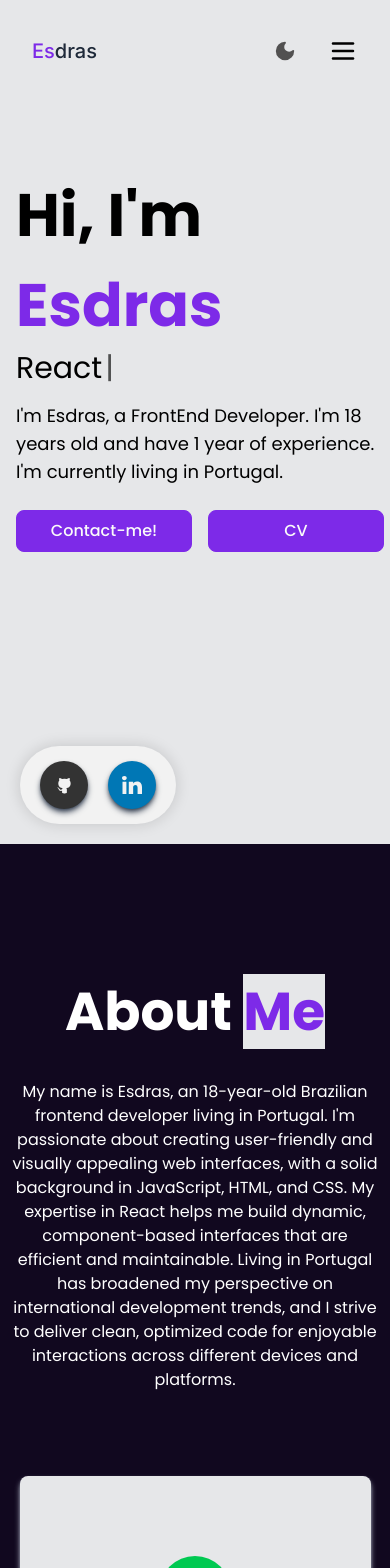
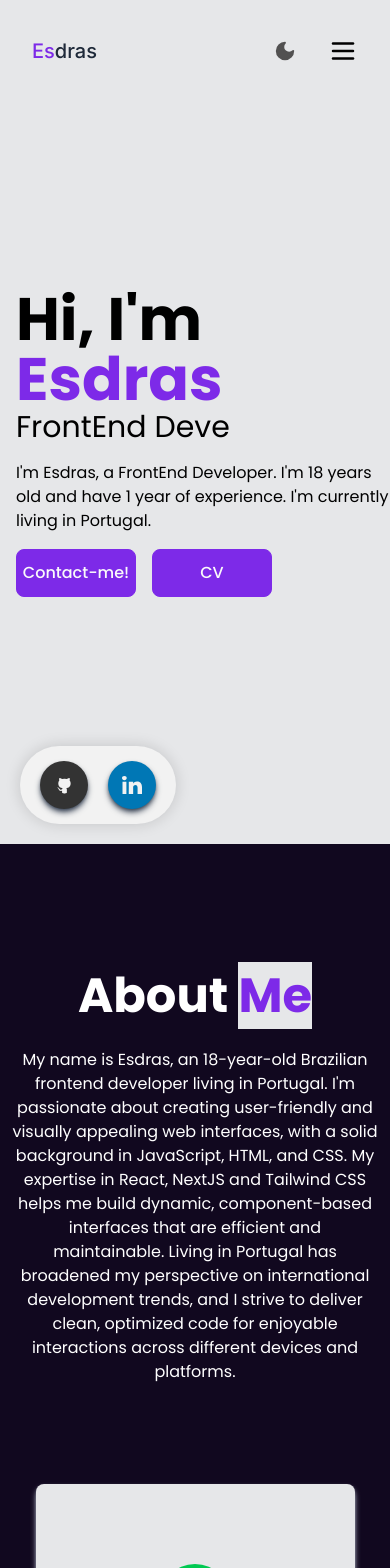
Before and after one commit to esdrassantos06/portfolio, a React (Vite) app: page / in a window 390 px wide. Shown: the top 1568 px of the page. Built offline with nearby package versions, Linux system fonts and the light colour scheme.

Commit message:
responsive layout responsive

```diff
--- a/index.html
+++ b/index.html
@@ -1,5 +1,5 @@
 <!doctype html>
-<html lang="en">
+<html lang="en" class="overflow-x-hidden">
 
 <head>
   <meta charset="UTF-8" />
@@ -13,7 +13,7 @@
   <title>Esdras's Portfolio</title>
 </head>
 
-<body class="bg-mist-gray transition duration-150 dark:bg-custom-black w-full min-h-screen">
+<body class="bg-mist-gray overflow-x-hidden transition duration-150 dark:bg-custom-black w-full min-h-screen">
   <div id="root"></div>
   <script type="module" src="/src/main.jsx"></script>
 </body>
--- a/src/components/Projects.jsx
+++ b/src/components/Projects.jsx
@@ -1,4 +1,4 @@
-import React, { useState } from 'react';
+import { useState } from 'react';
 import Mockup1Pc from '../assets/mockups/mockup1-mac.png';
 import Mockup1Phone from '../assets/mockups/mockup1-phone.png';
 
@@ -8,31 +8,41 @@ const ProjectGrid = () => {
     const [selectedProject, setSelectedProject] = useState(null);
 
     class Project {
-        constructor(id, title, pcMockup, mobileMockup, description, frameworks, url) {
+        constructor(id, title, pcMockup, mobileMockup, description, frameworks, github, deploy) {
             this.id = id;
             this.title = title;
             this.pcMockup = pcMockup;
             this.mobileMockup = mobileMockup;
             this.description = description;
             this.frameworks = frameworks;
-            this.url = url;
+            this.github = github;
+            this.deploy = deploy;
         }
     }
 
     const projects = [
-        new Project(1, 'Project 1', Mockup1Pc, Mockup1Phone, 'A portfolio project using React and Tailwind CSS.', 'React, Tailwind CSS', 'https://example.com/project1'),
-        new Project(2, 'Project 2', Mockup1Pc, Mockup1Phone, 'An e-commerce site built with Next.js and styled-components.', 'Next.js, styled-components', 'https://example.com/project2'),
-        new Project(3, 'Project 3', Mockup1Pc, Mockup1Phone, 'A custom blog template created with Gatsby and GraphQL.', 'Gatsby, GraphQL', 'https://example.com/project3'),
-        new Project(4, 'Project 4', Mockup1Pc, Mockup1Phone, 'A custom dashboard built with Vue and Tailwind CSS.', 'Vue, Tailwind CSS', 'https://example.com/project4'),
-        new Project(5, 'Project 5', Mockup1Pc, Mockup1Phone, 'A personal finance tracker made with Angular and Firebase.', 'Angular, Firebase', 'https://example.com/project5'),
-        new Project(6, 'Project 6', Mockup1Pc, Mockup1Phone, 'A real-time chat app built with React and Socket.io.', 'React, Socket.io', 'https://example.com/project6'),
-        new Project(7, 'Project 7', Mockup1Pc, Mockup1Phone, 'A task management tool created using Svelte and Tailwind CSS.', 'Svelte, Tailwind CSS', 'https://example.com/project7'),
-        new Project(8, 'Project 8', Mockup1Pc, Mockup1Phone, 'An AI-powered chatbot built with Next.js and OpenAI API.', 'Next.js, OpenAI API', 'https://example.com/project8'),
-        new Project(9, 'Project 9', Mockup1Pc, Mockup1Phone, 'A multi-language blog developed with Astro and Markdown.', 'Astro, Markdown', 'https://example.com/project9')
+        new Project(1, 'Project 1', Mockup1Pc, Mockup1Phone, 'A portfolio project using React and Tailwind CSS.', 'React, Tailwind CSS', 'https://example.com/project1', 'https://deploy.com/project1'),
+
+        new Project(2, 'Project 2', Mockup1Pc, Mockup1Phone, 'An e-commerce site built with Next.js and styled-components.', 'Next.js, styled-components', 'https://example.com/project2', 'https://deploy.com/project2'),
+
+        new Project(3, 'Project 3', Mockup1Pc, Mockup1Phone, 'A custom blog template created with Gatsby and GraphQL.', 'Gatsby, GraphQL', 'https://example.com/project3', 'https://deploy.com/project3'),
+
+        new Project(4, 'Project 4', Mockup1Pc, Mockup1Phone, 'A custom dashboard built with Vue and Tailwind CSS.', 'Vue, Tailwind CSS', 'https://example.com/project4', 'https://deploy.com/project4'),
+
+        new Project(5, 'Project 5', Mockup1Pc, Mockup1Phone, 'A personal finance tracker made with Angular and Firebase.', 'Angular, Firebase', 'https://example.com/project5', 'https://deploy.com/project5'),
+
+        new Project(6, 'Project 6', Mockup1Pc, Mockup1Phone, 'A real-time chat app built with React and Socket.io.', 'React, Socket.io', 'https://example.com/project6', 'https://deploy.com/project6'),
+
+        new Project(7, 'Project 7', Mockup1Pc, Mockup1Phone, 'A task management tool created using Svelte and Tailwind CSS.', 'Svelte, Tailwind CSS', 'https://example.com/project7', 'https://deploy.com/project7'),
+
+        new Project(8, 'Project 8', Mockup1Pc, Mockup1Phone, 'An AI-powered chatbot built with Next.js and OpenAI API.', 'Next.js, OpenAI API', 'https://example.com/project8', 'https://deploy.com/project8'),
+
+        new Project(9, 'Project 9', Mockup1Pc, Mockup1Phone, 'A multi-language blog developed with Astro and Markdown.', 'Astro, Markdown', 'https://example.com/project9', 'https://deploy.com/project9'),
     ];
 
 
-    const visibleProjects = showMore ? projects : projects.slice(0, 6);
+
+    const visibleProjects = showMore ? projects : projects.slice(0, 3);
 
     const handleProjectClick = (project) => {
         setSelectedProject(project);
@@ -75,7 +85,7 @@ const ProjectGrid = () => {
                 ))}
             </div>
 
-            {projects.length > 6 && (
+            {projects.length > 3 && (
                 <button
                     className='mt-6 bg-mypurple text-white inter font-semibold py-3 px-6 rounded-sm hover:bg-purple-800 duration-300 transition'
                     onClick={() => setShowMore(!showMore)}
@@ -93,10 +103,10 @@ const ProjectGrid = () => {
                         <p className='mt-2 text-sm text-gray-600 dark:text-gray-300'>{selectedProject.frameworks}</p>
                         <div className='flex w-full items-center mt-2 justify-around'>
 
-                            <a href='https://github.com/' target='_blank'
+                            <a href={selectedProject.github} target='_blank'
                                 className='mt-4 bg-mypurple cursor-pointer text-white py-2 px-4 rounded-sm hover:bg-purple-800 duration-300 transition'>Github</a>
 
-                            <a href='https://github.com/' target='_blank'
+                            <a href={selectedProject.deploy} target='_blank'
                                 className='mt-4 bg-mypurple cursor-pointer text-white py-2 px-4 rounded-sm hover:bg-purple-800 duration-300 transition'>Deploy</a>
 
                         </div>
--- a/src/components/WritingEffect.jsx
+++ b/src/components/WritingEffect.jsx
@@ -3,10 +3,10 @@ import { Typewriter } from 'react-simple-typewriter';
 
 const WritingEffect = () => {
   return (
-    <div className="typewriter whitespace-nowrap mx-0 my-auto">
+    <div className="typewriter  mx-0 my-auto">
       <h2 className="select-none text-4xl dark:text-white max-sm:text-3xl" translate='no'>
         <Typewriter
-          words={['React Developer']}
+          words={['FrontEnd Developer']}
           loop={true}
           cursor
           cursorStyle='|'
--- a/src/pages/Home.jsx
+++ b/src/pages/Home.jsx
@@ -1,24 +1,21 @@
-import React, { useState, useEffect } from 'react';
+import { useEffect, useState } from 'react';
 import Navbar from '../components/Navbar'
 import WritingEffect from '../components/WritingEffect';
 import myselfImage from '../assets/images/myself.png'
 import { SquareChevronRight, Layers3, BookOpen } from 'lucide-react';
 import ProjectGrid from '../components/Projects'
 import Footer from '../components/Footer'
-import { motion } from 'framer-motion';
 import { Link } from 'react-router-dom';
 import CV from '../assets/cv/esdrasCV.pdf';
 
 const Home = () => {
-    const [isVisible, setIsVisible] = useState(false);
-    const [isBlurred, setIsBlurred] = useState(false);
+    const [showButton, setShowButton] = useState(false); // Back to top button
+
 
     const [designTools, setDesignTools] = useState([]);
-
     const [tools, setTools] = useState([]);
 
     useEffect(() => {
-
         let designToolsName = ["Figma, Sketch"];
 
         const DesignToolsArray = designToolsName[0].split(', ');
@@ -27,44 +24,27 @@ const Home = () => {
 
 
 
-
-
-
-        let devTools = ['VS Code, Tailwind CSS, Bulma, Bootstrap, Github, React, NodeJS, PyCharm, Anaconda'];
+        let devTools = ['VS Code, Github, Anaconda Prompt'];
 
         const toolsArray = devTools[0].split(', ');
 
         setTools(toolsArray);
 
 
-        const handleScroll = () => {
-            const homeSection = document.getElementById('home');
+        const handleScroll = () => {   //Back to top button
+            const section = document.getElementById('home');
+            if (!section) return;
 
-            if (homeSection) {
-                const homeRect = homeSection.getBoundingClientRect();
-                const viewportHeight = window.innerHeight;
+            const sectionTop = section.getBoundingClientRect().top;
+            const sectionHeight = section.clientHeight;
 
-                const scrollPosition = window.scrollY;
-            setIsVisible(scrollPosition > window.innerHeight * 0.5);
 
-                const isBeyondHalfVisible = homeRect.bottom < viewportHeight * 0.5 || homeRect.top > viewportHeight * 0.5;
-                setIsBlurred(isBeyondHalfVisible);
+            setShowButton(sectionTop < -sectionHeight / 2);
         }
-        };
+        window.addEventListener('scroll', handleScroll);
+        return () => window.removeEventListener('scroll', handleScroll);
+    }, []);
 
-        const throttledScroll = () => {
-            let timeoutId;
-            if (!timeoutId) {
-                timeoutId = setTimeout(() => {
-                    handleScroll();
-                    timeoutId = null;
-                }, 200);
-            }
-        };
-
-        window.addEventListener('scroll', throttledScroll);
-        return () => window.removeEventListener('scroll', throttledScroll);
-    }, []);
 
     return (
         <>
@@ -73,28 +53,27 @@ const Home = () => {
             </header>
             <main className='w-full h-full'>
 
-            <motion.section
-                    className={`__main-container max-lg:pt-32 max-sm:pb-96 flex h-dvh bg-mist-gray dark:bg-custom-black flex-row w-full items-center max-lg:flex-wrap ${isBlurred ? 'blur-xs' : 'blur-0'}`}
+                <section
+                    className={`__main-container relative flex min-h-screen bg-mist-gray dark:bg-custom-black flex-row w-full items-center`}
                     id="home"
-                    initial={{ opacity: 1 }}
-                    animate={{ opacity: isBlurred ? 0.8 : 1 }}
-                    transition={{ duration: 0.3 }}
                 >
                     <article
-                        className="mt-0 max-sm:mt-[5vh] flex flex-col justify-start max-md:ml-4 ml-12 items-start w-full poppins-font">
-                        <h1 className="select-none text-[50pt] font-bold poppins-font dark:text-white max-md:text-[45pt]">Hi, I'm <span
+                        className="flex-1/2 max-sm:mt-[5vh] flex flex-col justify-start pl-4 md:pl-12 items-start w-full poppins-font">
+                        <h1 className="select-none md:text-7xl text-6xl font-bold poppins-font dark:text-white">Hi, I&apos;m <span
                             className="text-mypurple" translate="no">Esdras</span></h1>
                         <WritingEffect />
-                        <p className="max-w-96 mb-6 mt-4 dark:text-white poppins-font max-md:text-lg">I'm Esdras, a FrontEnd Developer. I'm 18 years old and
-                            have 1 year of experience. I'm currently living in Portugal.</p>
-                            <div className='__contact-buttons flex'>
-                        <Link to="/contact" className="text-md text-center mr-4 p-2 hover:bg-transparent border border-solid whitespace-nowrap hover:text-mypurple border-mypurple transition-colors duration-300 w-44 text-zinc-50 bg-mypurple rounded-lg poppins-font font-medium" translate='no'>Contact-me!</Link>
-                        <a href={CV} download='Esdras Resume' className="text-md text-center mr-4 p-2 hover:bg-transparent border border-solid whitespace-nowrap hover:text-mypurple border-mypurple transition-colors duration-300 w-44 text-zinc-50 bg-mypurple rounded-lg poppins-font font-medium" translate='no'>CV</a>
+
+                        <p className="max-w-96 py-4 dark:text-white poppins-font text-base md:text-lg">I&apos;m Esdras, a FrontEnd Developer. I&apos;m 18 years old and
+                            have 1 year of experience. I&apos;m currently living in Portugal.</p>
+                        <div className='__contact-buttons gap-4 flex w-full  max-sm:flex-wrap'>
+                            <Link to="/contact" className="text-md text-center h-12 flex items-center justify-center hover:bg-transparent border border-solid whitespace-nowrap hover:text-mypurple active:text-mypurple active:bg-transparent border-mypurple transition-colors duration-300 sm:w-44 w-30  text-zinc-50 bg-mypurple rounded-lg poppins-font font-medium" translate='no'>Contact-me!</Link>
+
+                            <a href={CV} download='Esdras Resume' className="text-md text-center h-12 flex items-center justify-center hover:bg-transparent border border-solid whitespace-nowrap hover:text-mypurple active:text-mypurple active:bg-transparent border-mypurple transition-colors duration-300 sm:w-44 w-30 text-zinc-50 bg-mypurple rounded-lg poppins-font font-medium" translate='no'>CV</a>
                         </div>
                     </article>
                     <aside
-                        className="z-10 mr-24 relative w-2/4 hidden select-none bg-gray-950 rounded-full lg:flex justify-center items-center">
-                        <img className="object-cover rounded-full w-full max-sm:w-3/4" src={myselfImage}
+                        className="z-10 mr-24 flex-1/2 hidden select-none rounded-full lg:flex justify-center items-center">
+                        <img className="object-cover rounded-full w-3/4" src={myselfImage}
                             alt="Profile" />
                     </aside>
                     <div className='__some-buttons z-10'>
@@ -103,6 +82,7 @@ const Home = () => {
                             id="scrollButton">
                             <span className="scroll w-1 h-3 rounded-xl"></span>
                         </a>
+
                         <div className="social-buttons dark:bg-[#1F1F1F] flex justify-center items-center absolute bottom-5 left-5" id="CorSocial">
                             <a href="https://github.com/esdrassantos06"
                                 className="rounded-[50%] mx-2.5 my-0 bg-white transition dark:invert dark:shadow-none duration-300 hover:bg-[#f2f2f2] flex justify-center items-center w-12 h-12 shadow-gray-700 shadow-md github"
@@ -130,20 +110,11 @@ const Home = () => {
                             </a>
                         </div>
                     </div>
-                </motion.section>
-
-
-                <section id="about" className={`__about-container pb-72 flex h-[90vh] bg-about-purple flex-col w-full items-center max-lg:flex-wrap`}>
-                        <div className='mt-32 flex flex-col justify-center items-center poppins-font'>
-                            <h1 className='about-main-title poppins-font font-bold max-sm:text-[40pt] text-[50pt] select-none text-white'>About <span
-                                className="text-mypurple bg-mist-gray dark:bg-custom-black whitespan">Me</span></h1>
-                            <p className="text-white xl:w-2/4 mt-4 p-3 text-center">My name is Esdras, an 18-year-old Brazilian frontend developer living in Portugal. I'm passionate about creating user-friendly and visually appealing web interfaces, with a solid background in JavaScript, HTML, and CSS. My expertise in React helps me build dynamic, component-based interfaces that are efficient and maintainable. Living in Portugal has broadened my perspective on international development trends, and I strive to deliver clean, optimized code for enjoyable interactions across different devices and platforms.</p>
-                        </div>
                 </section>
 
-                    {isVisible && (
+                {showButton && (
                     <button
-                            className={`bg-mypurple group transition-all duration-500 ease-in-out hover:duration-300 poppins-font w-[50px] h-[50px] border-0 font-semibold flex items-center justify-center cursor-pointer overflow-hidden fixed opacity-100 bottom-5 right-5 rounded-full z-98 hover:items-center hover:w-36 hover:rounded-[50px]`}
+                        className={`bg-mypurple group transition-all duration-500 ease-in-out hover:duration-300 poppins-font w-[50px] h-[50px] border-0 font-semibold flex items-center justify-center overflow-hidden fixed ${showButton ? 'opacity-100 cursor-pointer' : 'opacity-0 cursor-none pointer-events-none'} transition-all duration-500 bottom-5 right-5 rounded-full z-999 hover:items-center hover:w-36 hover:rounded-[50px]`}
                         id="backtoTop"
                         onClick={() => window.scrollTo({ top: 0, behavior: 'smooth' })}
                     >
@@ -152,14 +123,21 @@ const Home = () => {
                         </svg>
                         <p className='hidden group-hover:flex text-white whitespace-nowrap inter text-sm'>Back to Top</p>
                     </button>
-                    )}
+                )} {/* Back to top button */}
 
+                <section id="about" className={`__about-container flex h-[90vh] bg-about-purple flex-col w-full items-center `}>
+                    <div className='mt-32 flex flex-col justify-center items-center poppins-font'>
+                        <h1 className='about-main-title text-center poppins-font font-bold md:text-7xl text-5xl select-none text-white'>About <span
+                            className="text-mypurple bg-mist-gray dark:bg-custom-black">Me</span></h1>
+                        <p className="text-white lg:w-2/4 mt-4 p-3 text-center">My name is Esdras, an 18-year-old Brazilian frontend developer living in Portugal. I&apos;m passionate about creating user-friendly and visually appealing web interfaces, with a solid background in JavaScript, HTML, and CSS. My expertise in React, NextJS and Tailwind CSS helps me build dynamic, component-based interfaces that are efficient and maintainable. Living in Portugal has broadened my perspective on international development trends, and I strive to deliver clean, optimized code for enjoyable interactions across different devices and platforms.</p>
+                    </div>
+                </section> {/* About Section */}
 
 
 
                 <section
                     id="skills"
-                        className='__skills -mt-56 pt-28 max-sm:pt-24 pb-4 flex justify-center h-fit items-center max-sm:w-[90%] mx-auto w-full'>
+                    className='__skills pb-4 lg:-mt-90 px-4 md:-mt-70 sm:-mt-60 -mt-30 flex justify-center h-fit items-center max-sm:w-[90%] mx-auto w-full'>
                     <div className='container shadow-md shadow-slate-300 dark:shadow-zinc-950 dark:bg-neutral-900 bg-mist-gray rounded-lg h-full'>
                         <div className='__box mt-20 mb-24 w-full h-full'>
                             <div className='__content max-sm:block flex justify-around items-stretch flex-row w-full h-full text-black'>
@@ -195,8 +173,8 @@ const Home = () => {
                                         <p className='text-lg mb-8 w-[300px] px-2 dark:text-white text-center max-md:text-base max-lg:w-fit'>I enjoy coding things from scratch and bringing ideas to life in the browser.</p>
                                     </div>
                                     <div className='poppins-font mb-28 max-sm:mb-10 flex flex-col items-center justify-center'>
-                                            <h1 className='text-purple-800 mb-1 font-semibold text-lg dark:text-white text-center'>Languages I know:</h1>
-                                            <p className='text-base font-medium dark:text-white text-center' translate='no'>HTML, CSS, Sass, Git, JavaScript</p>
+                                        <h1 className='text-purple-800 mb-1 font-semibold text-lg dark:text-white text-center'>Tools I know:</h1>
+                                        <p className='text-base font-medium dark:text-white text-center' translate='no'>React, Next, TailwindCSS, Bootstrap,Shadcn UI</p>
                                     </div>
                                     <div className='poppins-font max-sm:mb-4 flex flex-col items-center justify-center'>
                                         <h1 className='text-purple-800 mb-1 font-semibold text-lg dark:text-white'>Dev Tools:</h1>
@@ -231,15 +209,16 @@ const Home = () => {
                             </div>
                         </div>
                     </div>
-                    </section>
+                </section> {/* Skills Section */}
 
 
-                    <section className='__projects-container pb-10 pt-40 flex justify-center h-full max-md:flex-wrap bg-mist-gray dark:bg-custom-black flex-col w-full  items-center max-lg:flex-wrap' id='projects'>
-                        <div className='flex flex-col mb-20 items-center justify-center'>
-                            <h1 className='text-black dark:text-white text-center poppins-font mb-9 font-bold text-6xl'>My Recent <span className='text-mypurple text-center'>Work</span></h1>
-                            <p className='poppins-font text-lg text-black text-center dark:text-white'>Here are a few past design projects I've worked on. Want to see more? <a className='text-blue-500 hover:text-blue-700 transition duration-500' href='mailto:esdrasirion1@gmail.com'>Email me</a>.</p>
+
+                <section className='__projects-container pt-20 flex justify-center h-full max-md:flex-wrap bg-mist-gray dark:bg-custom-black flex-col w-full  items-center' id='projects'>
+                    <div className='flex flex-col mb-20 gap-9 items-center justify-center'>
+                        <h1 className='text-black dark:text-white text-center poppins-font  font-bold text-6xl'>My Recent <span className='text-mypurple text-center'>Work</span></h1>
+                        <p className='poppins-font sm:text-lg text-black text-center dark:text-white'>Here are a few past design projects I&apos;ve worked on. Want to see more? <a className='text-blue-500 hover:text-blue-700 transition duration-500' href='mailto:esdrasirion1@gmail.com'>Email me</a>.</p>
                     </div>
-                        <div className='flex poppins-font'>
+                    <div className='poppins-font'>
                         <ProjectGrid />
                     </div>
                 </section>
```
Lines whose indentation alone changed are shown as unchanged.
